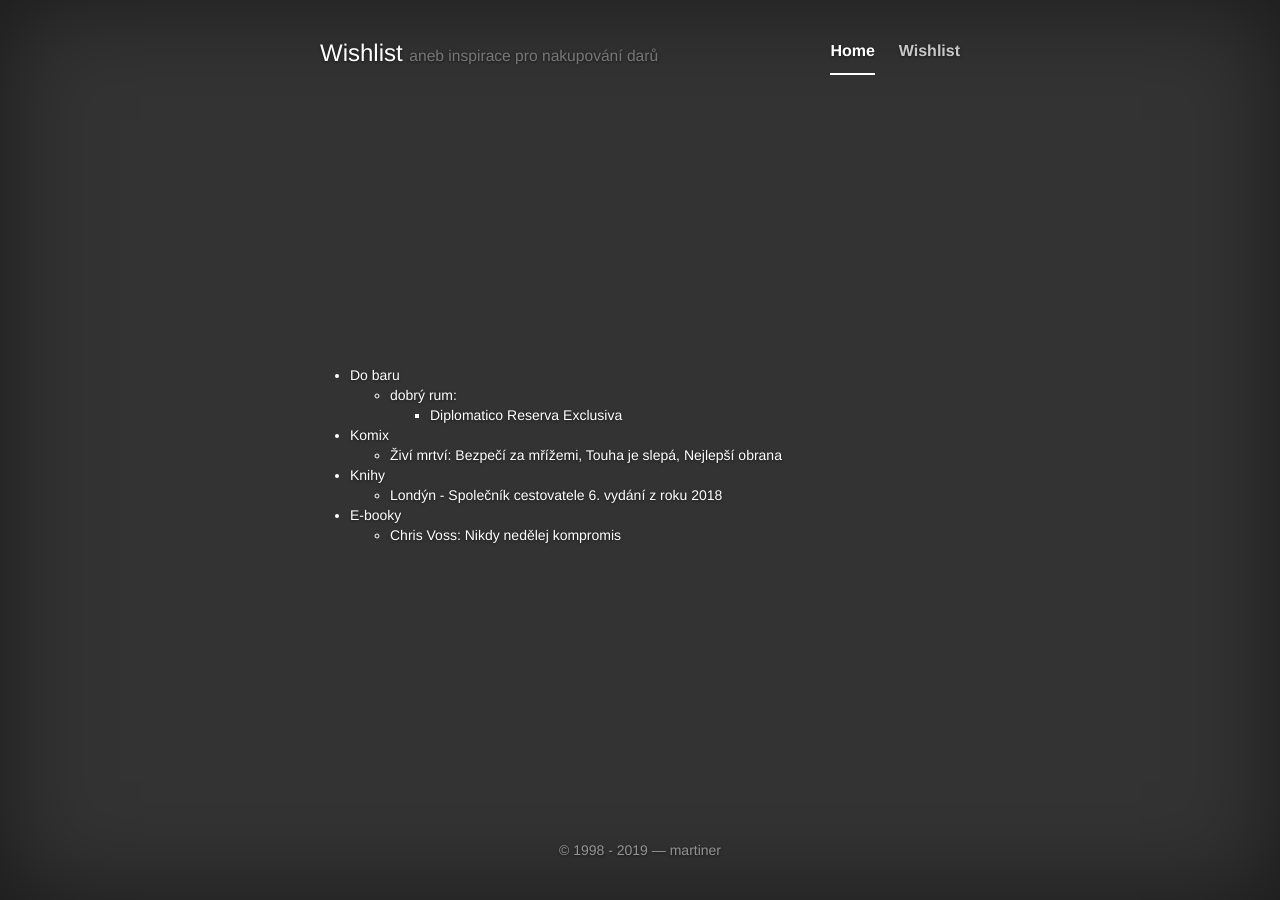
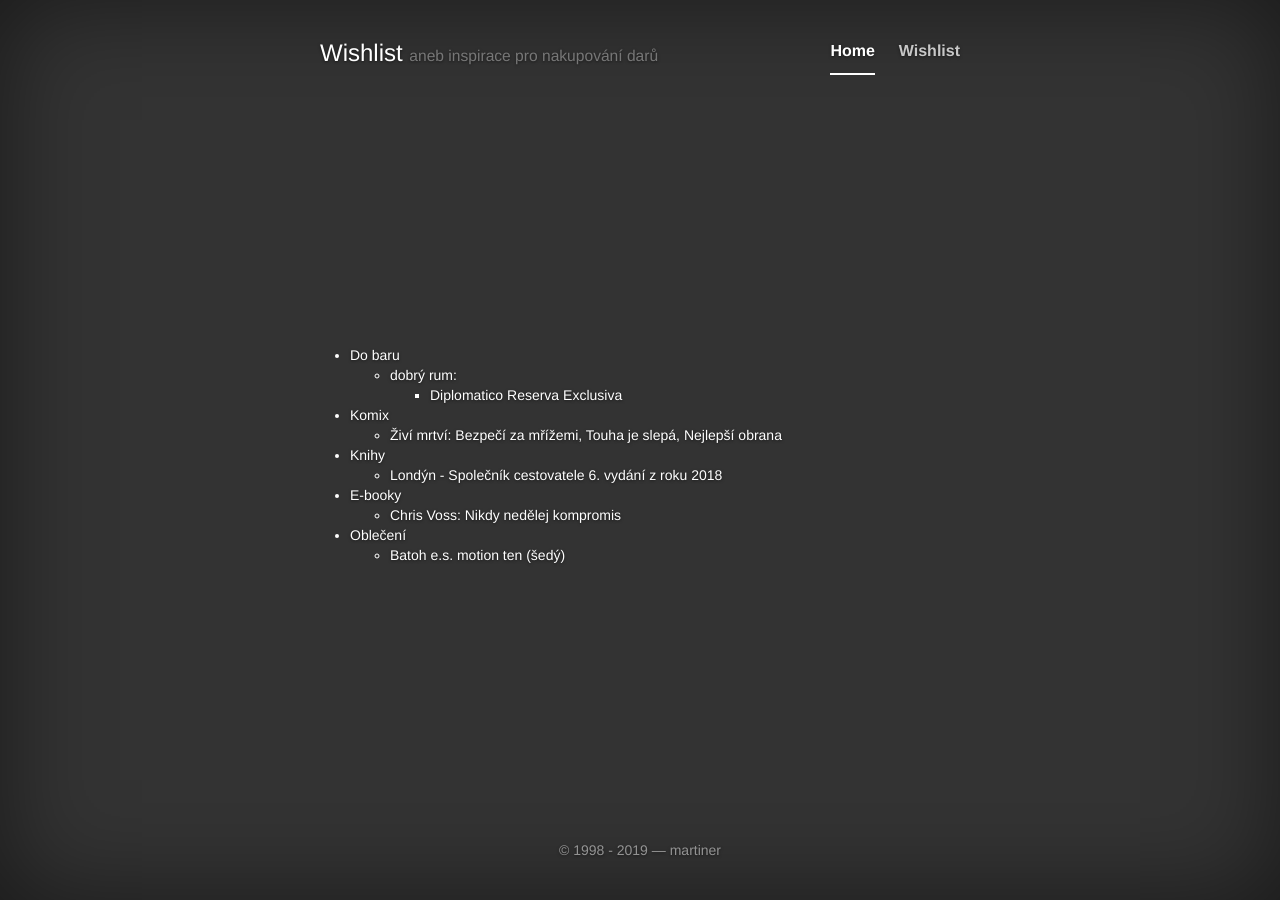
Before and after one commit to martiner/martiner.github.com, a Jekyll site: the page built from wishlist.html, in a window 1280 px wide. Built offline with Jekyll 4.4.1, drawn with Linux system fonts in a browser that asks for light colours; nearby versions of some CDN libraries.

Commit message:
add: batoh

```diff
--- a/wishlist.html
+++ b/wishlist.html
@@ -32,9 +32,13 @@
 	<!--	<li><a href="http://amzn.com/w/F3YFWLIZYCWX">Amazon wishlist</a></li>-->
         </ul></li>
 
-<!--<li>Oblečení<ul>
+<li>Oblečení<ul>
+	<li><a href="https://www.engelbert-strauss.cz/doplnky-odevum/backpack-e-s-motion-ten-7070520-6315766-1197.html"
+		>Batoh e.s. motion ten (šedý)</a></li>
+<!--
 	<li><a href="http://www.betabrand.com/executive-pinstripe-hoodie.html">mikina Pinstripe Executive (šedá)</a></li>
-	</ul></li>-->
+-->
+	</ul></li>
 
 
 <!--<li>Různé<ul>
```
